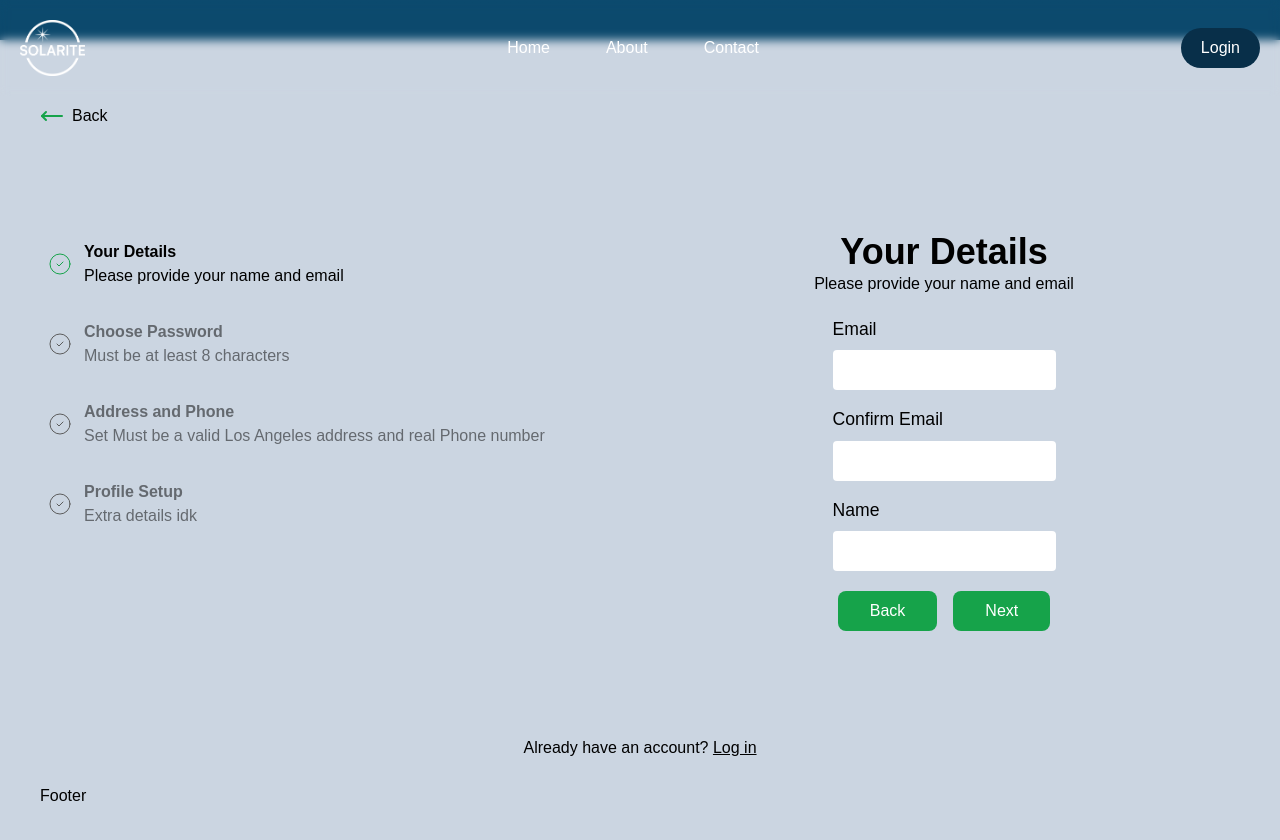
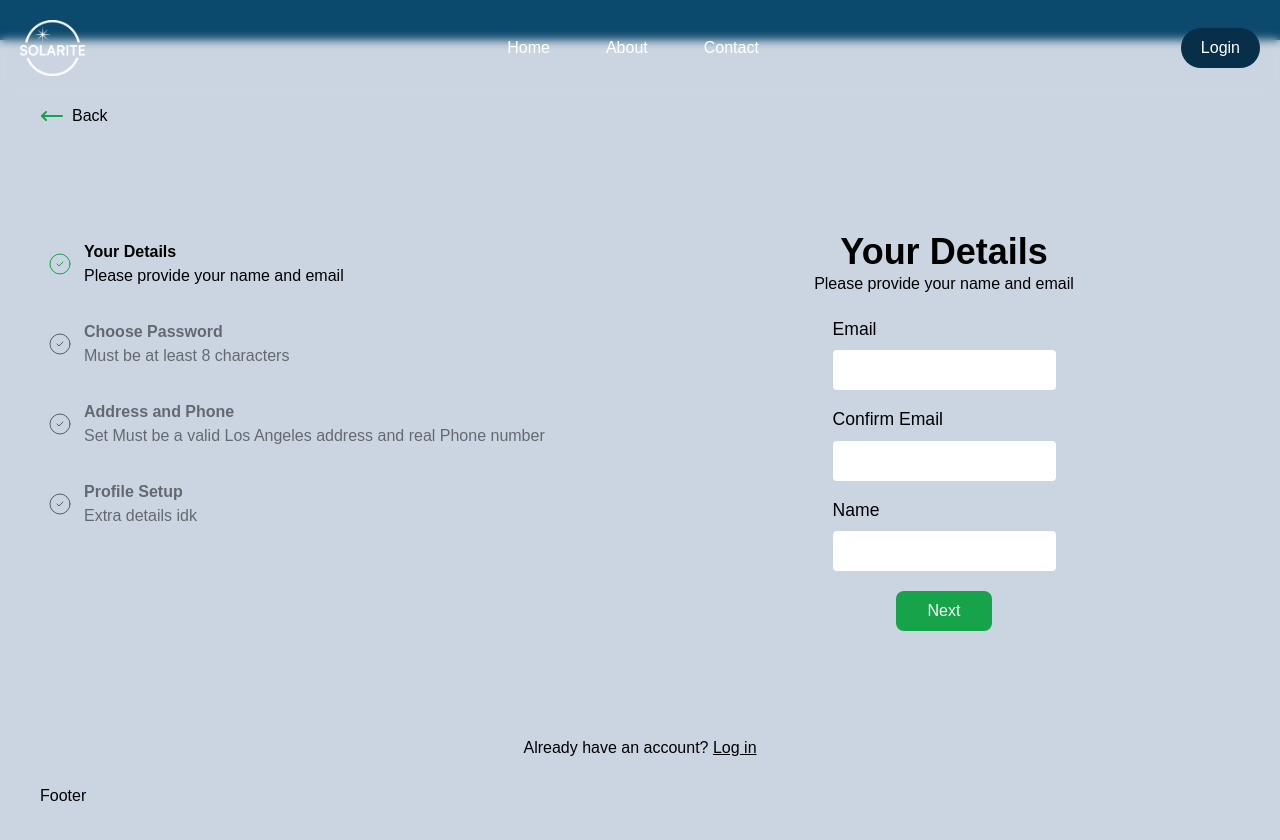
Before and after one commit to chingu-voyages/v52-tier2-team-25, a React (Vite) app in the folder solarite/: page /login in a window 1280 px wide. Built offline with nearby package versions, Linux system fonts and the light colour scheme; a web font is replaced by a local one.

Commit message:
setup sign up form, added context, and fixed submit

```diff
--- a/solarite/src/components/Input.jsx
+++ b/solarite/src/components/Input.jsx
@@ -1,6 +1,11 @@
 import PropTypes from "prop-types";
+import { useFormContext } from "../context/FormContext";
 
-export const Input = ({ value, onChange, label, name, type, required }) => {
+export const Input = ({ label, name, type, required, onChange, value }) => {
+  const context = useFormContext();
+  console.log(context);
+  const inputValue = value !== undefined ? value : context?.values[name];
+  const handleChange = onChange || context?.handleChangeValues;
   return (
     <span className="flex flex-col gap-2">
       <label className="text-[1.1em]">{label}</label>
@@ -8,8 +13,8 @@ export const Input = ({ value, onChange, label, name, type, required }) => {
         required={required}
         name={name}
         type={type}
-        onChange={onChange}
-        value={value}
+        onChange={handleChange}
+        value={inputValue}
         className="p-2 bg-white rounded border-0 ring-0 text-md focus:outline-none focus:ring-0 focus:border-0"
       />
     </span>
@@ -17,10 +22,10 @@ export const Input = ({ value, onChange, label, name, type, required }) => {
 };
 
 Input.propTypes = {
-  value: PropTypes.string.isRequired,
-  onChange: PropTypes.func.isRequired,
   label: PropTypes.string.isRequired,
   name: PropTypes.string.isRequired,
   type: PropTypes.string,
   required: PropTypes.bool,
+  onChange: PropTypes.func,
+  value: PropTypes.string,
 };
--- a/solarite/src/components/signUpForm/formSteps.jsx
+++ b/solarite/src/components/signUpForm/formSteps.jsx
@@ -1,35 +1,32 @@
 import { Input } from "../Input";
 
-const Email = () => (
-  <div className="flex flex-col space-y-4">
-    <Input label="Email" name="email" type="email" required />
-    <Input label="Confirm Email" name="emailConfirm" type="email" required />
-    <Input label="Name" name="name" type="text" required />
-  </div>
-);
+const Email = () => {
+  return (
+    <div className="flex flex-col space-y-4">
+      <Input label="Email" name="email" type="email" />
+      <Input label="Confirm Email" name="emailConfirm" type="email" />
+      <Input label="Name" name="name" type="text" />
+    </div>
+  );
+};
 
 const Password = () => (
   <div className="flex flex-col space-y-4">
-    <Input label="Password" name="password" type="password" required />
-    <Input
-      label="Confirm Password"
-      name="passwordConfirm"
-      type="password"
-      required
-    />
+    <Input label="Password" name="password" type="password" />
+    <Input label="Confirm Password" name="passwordConfirm" type="password" />
   </div>
 );
 
 const Address = () => (
   <div className="flex flex-col space-y-4">
-    <Input label="Address" name="address" type="text" required />
-    <Input label="Phone number" name="phone" type="tel" required />
+    <Input label="Address" name="address" type="text" />
+    <Input label="Phone number" name="phone" type="tel" />
   </div>
 );
 
 const Profile = () => (
   <div>
-    <Input label="Profile name" name="profileName" type="text" required />
+    <Input label="Profile name" name="profileName" type="text" />
   </div>
 );
 
--- a/solarite/src/components/signUpForm/signUpFormSection.jsx
+++ b/solarite/src/components/signUpForm/signUpFormSection.jsx
@@ -1,5 +1,5 @@
 import PropTypes from "prop-types";
-import { useState } from "react";
+import { useState, useRef } from "react";
 import Steps from "@/components/signUpForm/Steps";
 import { Email, Password, Address, Profile } from "./formSteps";
 
@@ -30,9 +30,10 @@ const steps = [
   },
 ];
 
-const SignUpFormSection = ({ onChange, values, handleFormRegisterSubmit }) => {
+const SignUpFormSection = ({ handleFormRegisterSubmit }) => {
   const [currentStep, setCurrentStep] = useState(1);
   const [completedSteps, setCompletedSteps] = useState([]);
+  const formRef = useRef(null);
 
   const isStepCompleted = (stepId) => completedSteps.includes(stepId);
 
@@ -42,6 +43,8 @@ const SignUpFormSection = ({ onChange, values, handleFormRegisterSubmit }) => {
         setCompletedSteps((prev) => [...prev, currentStep]);
       }
       setCurrentStep((prev) => prev + 1);
+    } else if (currentStep === steps.length) {
+      formRef.current.requestSubmit();
     }
   };
 
@@ -55,12 +58,16 @@ const SignUpFormSection = ({ onChange, values, handleFormRegisterSubmit }) => {
     const step = steps.find((s) => s.id === currentStep);
     if (step) {
       const StepComponent = step.component;
-      return <StepComponent onChange={onChange} values={values} />;
+      return <StepComponent />;
     }
     return null;
   };
   return (
-    <section className="flex gap-4 py-20 lg:h-[560px]">
+    <form
+      ref={formRef}
+      onSubmit={handleFormRegisterSubmit}
+      className="flex gap-4 py-20 lg:h-[560px]"
+    >
       <Steps
         steps={steps}
         currentStep={currentStep}
@@ -75,26 +82,22 @@ const SignUpFormSection = ({ onChange, values, handleFormRegisterSubmit }) => {
         <div className="">{renderStep()}</div>
         <div className="flex gap-x-4 text-white">
           <button
-            className="px-8 py-2 bg-green-600 rounded-lg"
+            className={`px-8 py-2 bg-green-600 rounded-lg ${
+              currentStep === 1 ? "hidden" : ""
+            }`}
             onClick={handleBack}
-            disabled={currentStep === 1}
           >
             Back
           </button>
           <button
             className="px-8 py-2 bg-green-600 rounded-lg"
-            onClick={
-              currentStep === steps.length
-                ? handleFormRegisterSubmit
-                : handleNext
-            }
-            disabled={currentStep === steps.length}
+            onClick={handleNext}
           >
             {currentStep === steps.length ? "Submit" : "Next"}
           </button>
         </div>
       </div>
-    </section>
+    </form>
   );
 };
 
@@ -102,15 +105,4 @@ export default SignUpFormSection;
 
 SignUpFormSection.propTypes = {
   handleFormRegisterSubmit: PropTypes.func.isRequired,
-  onChange: PropTypes.func.isRequired,
-  values: PropTypes.shape({
-    email: PropTypes.string,
-    password: PropTypes.string,
-    passwordConfirm: PropTypes.string,
-    firstName: PropTypes.string,
-    lastName: PropTypes.string,
-    phone: PropTypes.string,
-    address: PropTypes.string,
-    // Add any other form values you need
-  }).isRequired,
 };
--- /dev/null
+++ b/solarite/src/context/FormContext.jsx
@@ -0,0 +1,11 @@
+import { createContext, useContext } from "react";
+
+export const FormContext = createContext(null);
+
+export const useFormContext = () => {
+  const context = useContext(FormContext);
+  if (!context) {
+    throw new Error("useFormContext must be used within a FormProvider");
+  }
+  return context;
+};
--- /dev/null
+++ b/solarite/src/hooks/useSignUpForm.jsx
@@ -0,0 +1,84 @@
+import { useState } from "react";
+import { supabase } from "../services/supabase";
+
+export const useSignUpForm = () => {
+  const [values, setValues] = useState({
+    email: "",
+    emailConfirm: "",
+    name: "",
+
+    // Step 2: Password
+    password: "",
+    passwordConfirm: "",
+
+    // Step 3: Contact
+    phone: "",
+    address: "",
+
+    // Step 4: Profile
+    profileName: "",
+  });
+
+  const handleChangeValues = (event) => {
+    setValues((prevValues) => {
+      const updatedValues = {
+        ...prevValues,
+        [event.target.name]: event.target.value,
+      };
+      console.log(updatedValues);
+      return updatedValues;
+    });
+  };
+
+  const handleFormRegisterSubmit = async (e) => {
+    e.preventDefault();
+    console.log(values);
+
+    if (values.password !== values.passwordConfirm) {
+      console.log("Passwords do not match.");
+      return;
+    }
+    if (values.password.length <= 6) {
+      console.log("Password must be at least 6 characters long.");
+      console.log(values.password);
+      return;
+    }
+
+    const { data, error } = await supabase.auth.signUp({
+      email: values.email,
+      password: values.password,
+    });
+
+    if (error) {
+      console.error("Error signing up:", error.message);
+      return;
+    }
+
+    const { user } = data;
+
+    //add to the user table
+    const { error: insertError } = await supabase.from("user").insert([
+      {
+        id: user.id,
+        name: values.name,
+        email: values.email,
+        contact: values.contact,
+        address: values.address,
+        profile_name: values.profileName,
+      },
+    ]);
+
+    if (insertError) {
+      console.error("Error:", insertError.message);
+      return;
+    }
+
+    console.log("Sign-up successful:", data);
+  };
+
+  return {
+    values,
+    handleChangeValues,
+    handleFormRegisterSubmit,
+  };
+};
--- a/solarite/src/pages/Login/SignUpForm.jsx
+++ b/solarite/src/pages/Login/SignUpForm.jsx
@@ -1,37 +1,34 @@
-import { useLoginForm } from "../../hooks/useLoginForm";
-import { useAuth } from "../../hooks/useAuth";
-import { useLocation } from "react-router-dom";
 import { useNavigate } from "react-router-dom";
 import SignUpNav from "@/components/signUpForm/signUpNav";
 import SignUpFooter from "@/components/signUpForm/signUpFooter";
 import SignUpFormSection from "@/components/signUpForm/signUpFormSection";
+import { useSignUpForm } from "@/hooks/useSignUpForm";
+import { FormContext } from "@/context/FormContext";
 
 const SignUpForm = () => {
-  const location = useLocation();
-  const { state } = location;
-  const { user, setUser } = useAuth();
   const navigate = useNavigate();
   const gotToPath = (obj) => {
     navigate(obj.path, { state: obj.state });
   };
 
-  const { values, handleChangeValues, handleFormRegisterSubmit, setValues } =
-    useLoginForm({ user, setUser, state });
+  const formState = useSignUpForm();
+
   return (
     <main className="px-10 py-16 space-y-6 w-full h-dvh bg-slate-300">
       <SignUpNav />
 
-      <SignUpFormSection
-        onChange={handleChangeValues}
-        values={values}
-        handleFormRegisterSubmit={handleFormRegisterSubmit}
-      />
+      <FormContext.Provider value={formState}>
+        <SignUpFormSection
+          handleFormRegisterSubmit={formState.handleFormRegisterSubmit}
+        />
+      </FormContext.Provider>
+
       <p className="text-center">
         Already have an account?{" "}
         <a
           onClick={() => {
             console.log("clicked");
-            setValues({
+            formState.setValues({
               email: "",
               password: "",
               passwordConfirm: "",
```
